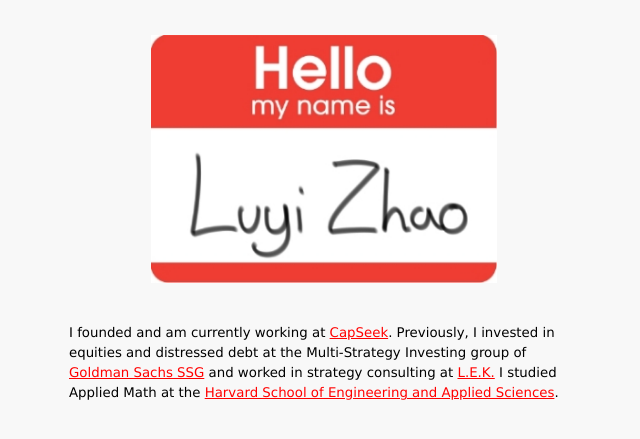
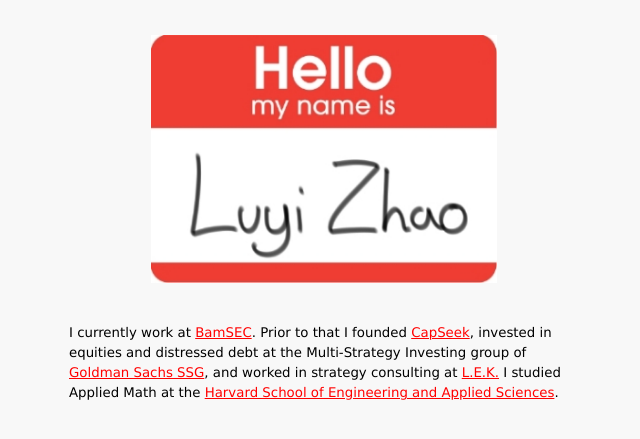
Before and after one commit to luyizhao/luyizhao.github.io, a plain HTML site: page index.html in a window 1280 px wide. Shown: the top 439 px of the page, without its empty margins (316-956 px from the left). Drawn offline with Linux system fonts and the light colour scheme.

Commit message:
profile edits

```diff
--- a/index.html
+++ b/index.html
@@ -37,7 +37,7 @@ overflow:hidden;
 
       <img id="hello" src="img/hello.jpg" />
       <br/><br/>
-      I founded and am currently working at <a href="https://capseek.com/" target="_blank">CapSeek</a>. Previously, I invested in equities and distressed debt at the Multi-Strategy Investing group of <a href="http://www.goldmansachs.com/what-we-do/investing-and-lending/index.html" target="_blank">Goldman Sachs SSG</a> and worked in strategy consulting at <a href="http://www.lek.com/" target="_blank">L.E.K.</a> I studied Applied Math at the <a href="http://seas.harvard.edu/" target="_blank">Harvard School of Engineering and Applied Sciences</a>.
+      I currently work at <a href="https://bamsec.com/" target="_blank">BamSEC</a>. Prior to that I founded <a href="https://capseek.com/" target="_blank">CapSeek</a>, invested in equities and distressed debt at the Multi-Strategy Investing group of <a href="http://www.goldmansachs.com/what-we-do/investing-and-lending/index.html" target="_blank">Goldman Sachs SSG</a>, and worked in strategy consulting at <a href="http://www.lek.com/" target="_blank">L.E.K.</a> I studied Applied Math at the <a href="http://seas.harvard.edu/" target="_blank">Harvard School of Engineering and Applied Sciences</a>.
 
       <br/><br/><br/>
 
```
